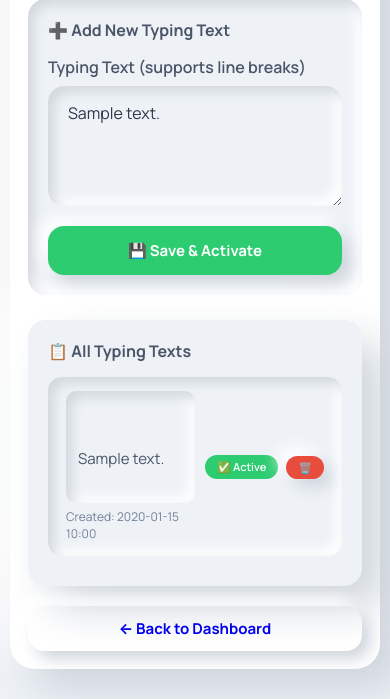
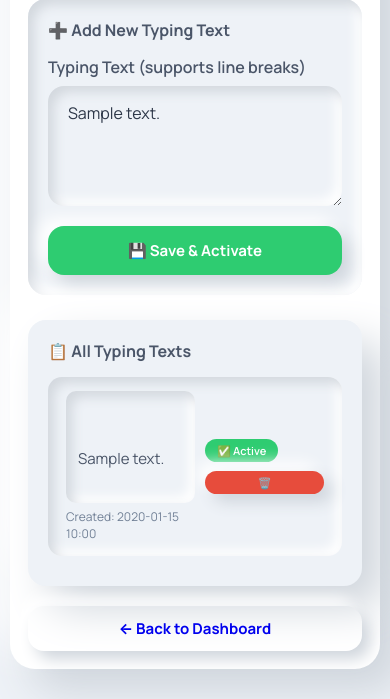
Before and after one commit to thenameisyash17/Happy-Birthday, a Flask app: page /admin/typing-text in a window 390 px wide. Shown: the part 752-1451 px from the top of the page. Run offline with Flask 3, Linux system fonts and the light colour scheme; a user stored in the database is signed in; tables that the repository leaves empty hold one stand-in row (values such as "Sample post").

Commit message:
Update admin_typing_text.html

```diff
--- a/templates/admin_typing_text.html
+++ b/templates/admin_typing_text.html
@@ -12,7 +12,6 @@
     Only one text can be active at a time.
 </p>
 
-<!-- Add New Typing Text -->
 <div style="padding: 20px; border-radius: 18px; background: var(--bg-primary); box-shadow: var(--inset-shadow); margin-bottom: 25px;">
     <h4 style="color: var(--text-secondary); margin-bottom: 15px;">➕ Add New Typing Text</h4>
     <form method="post" style="display: flex; flex-direction: column; gap: 15px;">
@@ -25,7 +24,6 @@
     </form>
 </div>
 
-<!-- All Typing Texts -->
 <div style="padding: 20px; border-radius: 18px; background: var(--bg-primary); box-shadow: var(--card-shadow);">
     <h4 style="color: var(--text-secondary); margin-bottom: 15px;">📋 All Typing Texts</h4>
 
@@ -61,4 +59,11 @@
     <a href="{{ url_for('dashboard') }}" class="btn btn-secondary">← Back to Dashboard</a>
 </div>
 
+<style>
+@media (max-width: 600px) {
+    .btn-sm { width: 100%; justify-content: center; }
+    form { width: 100%; }
+}
+</style>
+
 {% endblock %}
```
